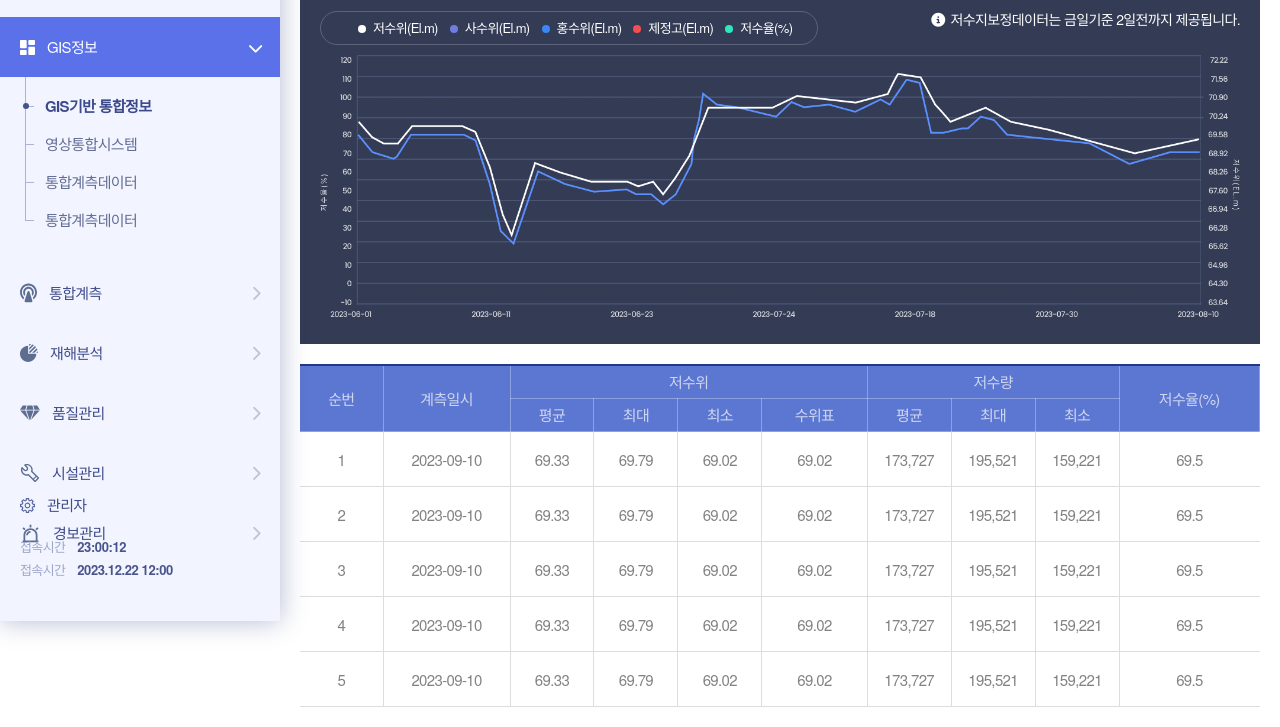
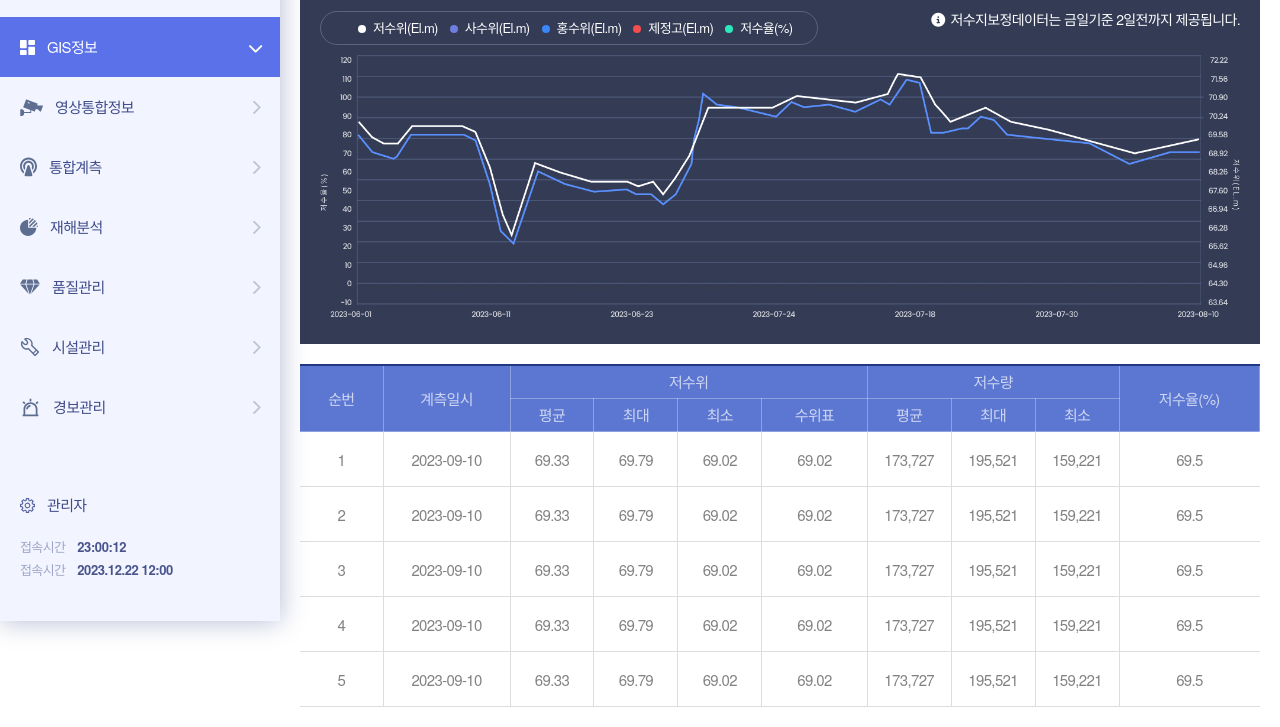
Before and after one commit to jin-ii/E-q_cod, a plain HTML site: page sub.html in a window 1280 px wide. Shown: the part 179-906 px from the top of the page. Drawn offline with nearby package versions, Linux system fonts and the light colour scheme; a web font is replaced by a local one.

Commit message:
style : 영상통합정보 1뎁스 변경 및 아이콘 추가

```diff
--- a/sub.html
+++ b/sub.html
@@ -47,12 +47,26 @@
                                 <span class="menu_txt">GIS정보</span>
                                 <i class="fa-sharp fa-solid fa-chevron-right"></i>
                             </a>
-                            <div class="depth2" style="display:block">
+                            <!-- <div class="depth2" style="display:block">
                                 <ul>
                                     <li><a href="sub.html" class="active">GIS기반 통합정보</a></li>
                                     <li><a href="">영상통합시스템</a></li>
                                     <li><a href="">통합계측데이터</a></li>
                                     <li><a href="">통합계측데이터</a></li>
+                                </ul>
+                            </div>                         -->
+                        </li>
+                        <li class="depth1">
+                            <a href="#" class="menu_item">
+                                <svg width="23" height="17" viewBox="0 0 23 17" fill="none" xmlns="http://www.w3.org/2000/svg">
+                                    <path d="M22.9151 6.61632C22.8245 6.48896 22.6815 6.41351 22.5242 6.41351L18.4626 6.41817L17.1583 6.27029L17.6127 5.06926C17.6557 4.95134 17.6509 4.82401 17.5984 4.7061C17.546 4.59287 17.4506 4.50798 17.3314 4.46082L6.61215 0.494127C6.36421 0.40451 6.09241 0.527147 5.99704 0.772421L3.32678 7.84263C3.23141 8.08319 3.36016 8.35676 3.60332 8.44637L10.2865 10.9195V13.1061H4.0897V12.4508C4.0897 11.2527 3.10265 10.2764 1.8915 10.2764H0.275024V16.8797H1.8915C3.10265 16.8797 4.0897 15.9034 4.0897 14.7053V14.0494H11.2402V11.2724L14.3226 12.413C14.3798 12.4319 14.437 12.4461 14.4895 12.4461C14.685 12.4461 14.8662 12.3281 14.9377 12.1395L15.6705 10.2026L17.2885 10.03L20.2067 12.5451C20.2925 12.6206 20.407 12.6583 20.5167 12.6583C20.5596 12.6583 20.5977 12.6536 20.6359 12.6442C20.7885 12.6064 20.9124 12.4979 20.9649 12.3517L22.9676 7.05024C23.0248 6.90875 23.0057 6.74365 22.9151 6.61632ZM9.77572 4.31979C9.70121 4.50403 9.52194 4.61642 9.33288 4.61642C9.27374 4.61642 9.21367 4.60537 9.15593 4.58257L7.96384 4.1109C7.71937 4.01395 7.60016 3.73966 7.69795 3.49761C7.79574 3.25579 8.07513 3.13856 8.31774 3.23483L9.50983 3.70649C9.7543 3.80345 9.87351 4.07774 9.77572 4.31979Z"/>
+                                    </svg>
+                                <span class="menu_txt">영상통합정보</span>
+                                <i class="fa-sharp fa-solid fa-chevron-right"></i>
+                            </a>
+                            <div class="depth2" style="display:none">
+                                <ul>
+                                    <li><a href="" class=""></a></li>
                                 </ul>
                             </div>
                         </li>
```
Also changed, not shown: index.html (+14 -0 lines), images/icon/icon_menu8.svg (added).
